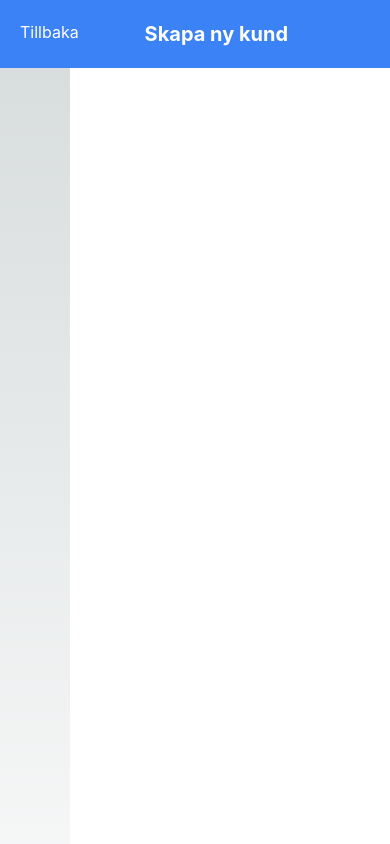
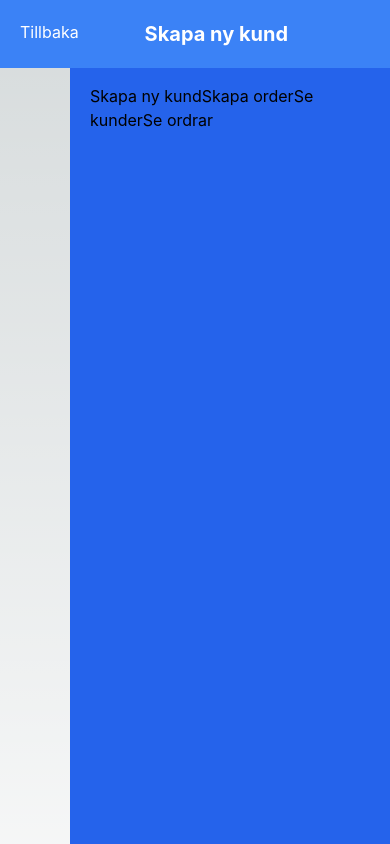
Before and after one commit to sharpness-se/hassessolskydd, a React (Create React App) app in the folder client/: page /skapakund in a window 390 px wide. Both pictures are taken after a click on the button 362 px from the left and 34 px from the top of the page. Shown: the top 844 px of the page. Built offline with nearby package versions, Linux system fonts and the light colour scheme; some icons are missing.

Commit message:
added hamburger menu, still needs styling

```diff
--- a/client/src/components/NavbarComponent.tsx
+++ b/client/src/components/NavbarComponent.tsx
@@ -24,9 +24,23 @@ const Navbar: React.FC<NavbarProps> = ({ title }) => {
           {isMenuOpen ? <FaX /> : <FaBars />}
         </button>
       </nav>
-      {isMenuOpen && (
-        <div className="bg-white w-80 h-full p-5 fixed top-16 right-0 z-0"></div>
-      )}
+
+      <div
+        className={`bg-blue-600 w-80 h-full p-5 fixed top-16 right-0 z-0 transition-all ${
+          isMenuOpen
+            ? "block transition-transform ease-out duration-300 transform translate-x-0"
+            : "hidden transform translate-x-full"
+        }`}
+      >
+        <ul>
+          <li>
+            <Link to={"/skapakund"}>Skapa ny kund</Link>
+            <Link to={"/skapaorder"}>Skapa order</Link>
+            <Link to={"/"}>Se kunder</Link>
+            <Link to={"/"}>Se ordrar</Link>
+          </li>
+        </ul>
+      </div>
     </>
   );
 };
```
